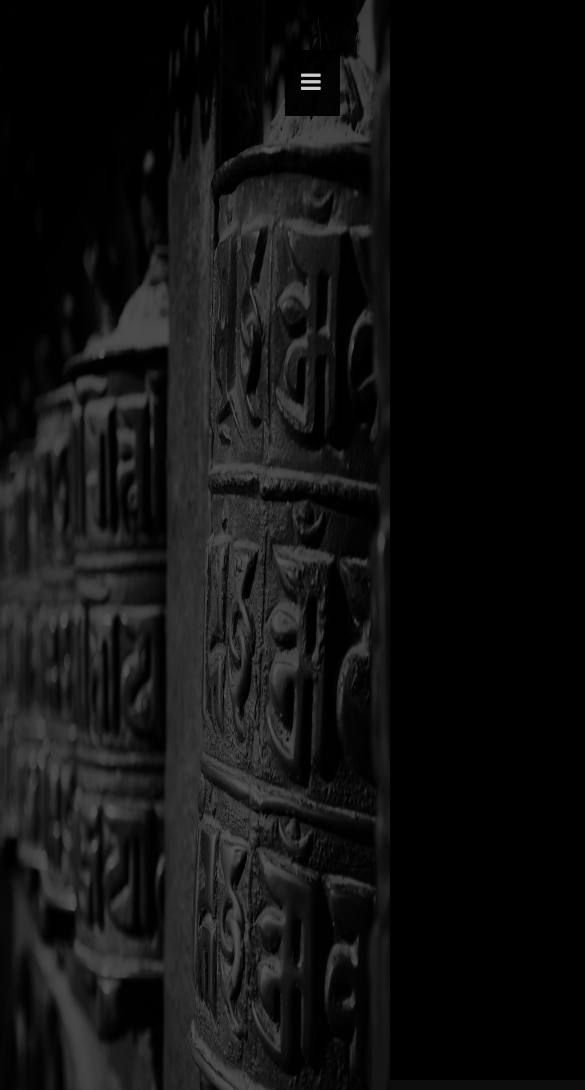
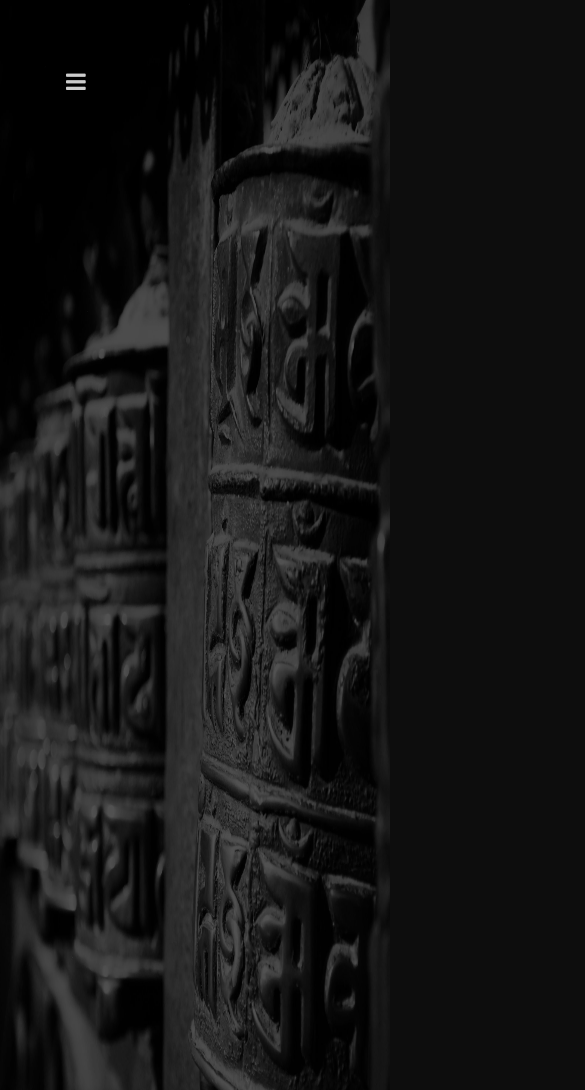
Before and after one commit to kashavpiya/kashavpiya.github.io-portfolio, a plain HTML site: page index.html in a window 390 px wide. Shown: the top 1090 px of the page, 585 px wide, since content can reach past the window. Drawn offline with Linux system fonts and the light colour scheme.

Commit message:
Update style.css

```diff
--- a/css/style.css
+++ b/css/style.css
@@ -168,6 +168,13 @@ h1 {
         max-width: 1080px;
         width: 100%;
     }
+    .left-side {
+        max-height: 1400px;
+        height: 1400px;
+        left: 0px;
+        max-width: 1080px;
+        width: 100%;
+    }
     /* .right-side {
         top: 1080px;
         width: 100%;
@@ -189,7 +196,7 @@ h1 {
         z-index: 10;
         width: 200px;
         top: 116px;
-        right: 50px;
+        left: 50px;
     }
     /* Style navigation menu links */
     .topnav a {
@@ -218,11 +225,11 @@ h1 {
         font-size: 23px;
         z-index: 9;
         position: fixed;
-        right: 50px;
+        left: 50px;
         top: 50px;
     }
     .about {
-        top: 280px;
+        top: 318px;
     }
     .about p {
         width: 70%;
```
